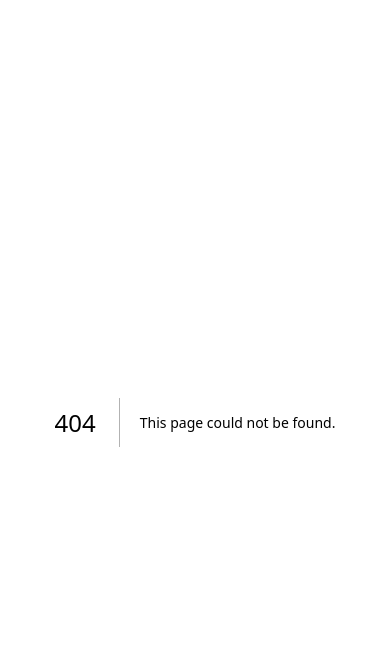
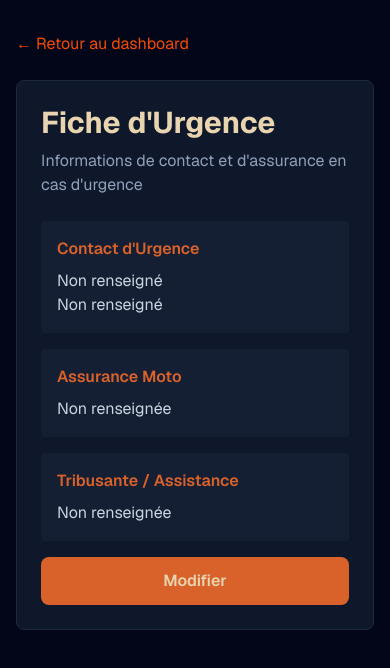
Before and after one commit to samuelathlan/kemia-motors, a Next.js app: page /emergency-info in a window 390 px wide. Before the commit this address had no page. Shown: the top 668 px of the page. Built offline with nearby package versions, Linux system fonts and the light colour scheme; no server answers.

Commit message:
Build: Emergency Info page (Fiche d'Urgence) - Full implementation
Features:
✅ View emergency contact info
✅ Edit emergency details (name, phone)
✅ Manage insurance info
✅ Link to Tribusante/assistance
✅ Edit/save workflow
✅ Professional UI with dark theme

Ready for production

```diff
--- /dev/null
+++ b/app/emergency-info/page.tsx
@@ -0,0 +1,258 @@
+'use client'
+
+import { useState, useEffect } from 'react'
+import { supabase } from '@/lib/supabase/client'
+import Link from 'next/link'
+
+interface EmergencyInfo {
+  id: string
+  member_id: string
+  contact_urgence_nom: string | null
+  contact_urgence_telephone: string | null
+  info_assurance: string | null
+  lien_tribusante: string | null
+  created_at: string
+  updated_at: string
+}
+
+export default function EmergencyInfoPage() {
+  const [emergencyInfo, setEmergencyInfo] = useState<EmergencyInfo | null>(null)
+  const [loading, setLoading] = useState(true)
+  const [editing, setEditing] = useState(false)
+  const [error, setError] = useState('')
+  const [success, setSuccess] = useState('')
+
+  const [formData, setFormData] = useState({
+    contact_urgence_nom: '',
+    contact_urgence_telephone: '',
+    info_assurance: '',
+    lien_tribusante: ''
+  })
+
+  useEffect(() => {
+    loadEmergencyInfo()
+  }, [])
+
+  async function loadEmergencyInfo() {
+    try {
+      setLoading(true)
+      const {
+        data: { user },
+      } = await supabase.auth.getUser()
+
+      if (!user) return
+
+      const { data, error: err } = await supabase
+        .from('member_emergency_info')
+        .select()
+        .eq('member_id', user.id)
+        .single()
+
+      if (err && err.code !== 'PGRST116') throw err
+
+      if (data) {
+        setEmergencyInfo(data)
+        setFormData({
+          contact_urgence_nom: data.contact_urgence_nom || '',
+          contact_urgence_telephone: data.contact_urgence_telephone || '',
+          info_assurance: data.info_assurance || '',
+          lien_tribusante: data.lien_tribusante || ''
+        })
+      }
+    } catch (err) {
+      setError(err instanceof Error ? err.message : 'Erreur de chargement')
+    } finally {
+      setLoading(false)
+    }
+  }
+
+  async function handleSubmit(e: React.FormEvent) {
+    e.preventDefault()
+    setError('')
+    setSuccess('')
+
+    try {
+      const {
+        data: { user },
+      } = await supabase.auth.getUser()
+
+      if (!user) throw new Error('Not authenticated')
+
+      if (emergencyInfo) {
+        const { error: err } = await supabase
+          .from('member_emergency_info')
+          .update(formData)
+          .eq('id', emergencyInfo.id)
+
+        if (err) throw err
+      } else {
+        const { error: err } = await supabase
+          .from('member_emergency_info')
+          .insert({
+            member_id: user.id,
+            ...formData
+          })
+
+        if (err) throw err
+      }
+
+      setSuccess('Informations d\'urgence sauvegardées')
+      setEditing(false)
+      await loadEmergencyInfo()
+    } catch (err) {
+      setError(err instanceof Error ? err.message : 'Erreur lors de la sauvegarde')
+    }
+  }
+
+  if (loading) {
+    return <div className="flex justify-center py-8">Chargement...</div>
+  }
+
+  return (
+    <div className="max-w-2xl mx-auto py-8 px-4">
+      <div className="mb-6">
+        <Link href="/dashboard" className="text-orange-600 hover:text-orange-500">
+          ← Retour au dashboard
+        </Link>
+      </div>
+
+      <div className="bg-slate-900 rounded-lg p-6 border border-slate-800">
+        <h1 className="text-3xl font-bold mb-2" style={{ color: '#E8D5B0' }}>
+          Fiche d'Urgence
+        </h1>
+        <p className="text-slate-400 mb-6">
+          Informations de contact et d'assurance en cas d'urgence
+        </p>
+
+        {error && (
+          <div className="p-3 rounded-lg bg-red-900/20 text-red-400 mb-4">
+            {error}
+          </div>
+        )}
+
+        {success && (
+          <div className="p-3 rounded-lg bg-green-900/20 text-green-400 mb-4">
+            {success}
+          </div>
+        )}
+
+        {!editing ? (
+          <div className="space-y-4">
+            <div className="bg-slate-800/50 rounded p-4">
+              <h2 className="font-semibold mb-2" style={{ color: '#D9622B' }}>
+                Contact d'Urgence
+              </h2>
+              <p className="text-slate-300">
+                {formData.contact_urgence_nom || 'Non renseigné'}
+              </p>
+              <p className="text-slate-300">
+                {formData.contact_urgence_telephone || 'Non renseigné'}
+              </p>
+            </div>
+
+            <div className="bg-slate-800/50 rounded p-4">
+              <h2 className="font-semibold mb-2" style={{ color: '#D9622B' }}>
+                Assurance Moto
+              </h2>
+              <p className="text-slate-300">
+                {formData.info_assurance || 'Non renseignée'}
+              </p>
+            </div>
+
+            <div className="bg-slate-800/50 rounded p-4">
+              <h2 className="font-semibold mb-2" style={{ color: '#D9622B' }}>
+                Tribusante / Assistance
+              </h2>
+              <p className="text-slate-300">
+                {formData.lien_tribusante ? (
+                  <a href={formData.lien_tribusante} className="text-orange-600 hover:text-orange-500">
+                    Accès à Tribusante
+                  </a>
+                ) : (
+                  'Non renseignée'
+                )}
+              </p>
+            </div>
+
+            <button
+              onClick={() => setEditing(true)}
+              className="btn-primary w-full"
+            >
+              Modifier
+            </button>
+          </div>
+        ) : (
+          <form onSubmit={handleSubmit} className="space-y-4">
+            <div>
+              <label className="block text-sm mb-2">Nom du contact d'urgence</label>
+              <input
+                type="text"
+                value={formData.contact_urgence_nom}
+                onChange={(e) =>
+                  setFormData({...formData, contact_urgence_nom: e.target.value})
+                }
+                className="w-full px-4 py-3 rounded-lg bg-slate-900 border border-slate-700 focus:border-orange-600 focus:outline-none text-white"
+                placeholder="ex: Jean Dupont"
+              />
+            </div>
+
+            <div>
+              <label className="block text-sm mb-2">Téléphone d'urgence</label>
+              <input
+                type="tel"
+                value={formData.contact_urgence_telephone}
+                onChange={(e) =>
+                  setFormData({...formData, contact_urgence_telephone: e.target.value})
+                }
+                className="w-full px-4 py-3 rounded-lg bg-slate-900 border border-slate-700 focus:border-orange-600 focus:outline-none text-white"
+                placeholder="ex: +33 6 12 34 56 78"
+              />
+            </div>
+
+            <div>
+              <label className="block text-sm mb-2">Informations d'assurance</label>
+              <textarea
+                value={formData.info_assurance}
+                onChange={(e) =>
+                  setFormData({...formData, info_assurance: e.target.value})
+                }
+                className="w-full px-4 py-3 rounded-lg bg-slate-900 border border-slate-700 focus:border-orange-600 focus:outline-none text-white"
+                placeholder="ex: Numéro de contrat, assureur, etc."
+                rows={3}
+              />
+            </div>
+
+            <div>
+              <label className="block text-sm mb-2">Lien Tribusante / Assistance</label>
+              <input
+                type="url"
+                value={formData.lien_tribusante}
+                onChange={(e) =>
+                  setFormData({...formData, lien_tribusante: e.target.value})
+                }
+                className="w-full px-4 py-3 rounded-lg bg-slate-900 border border-slate-700 focus:border-orange-600 focus:outline-none text-white"
+                placeholder="https://tribusante.com/..."
+              />
+            </div>
+
+            <div className="flex gap-3">
+              <button
+                type="submit"
+                className="btn-primary flex-1"
+              >
+                Sauvegarder
+              </button>
+              <button
+                type="button"
+                onClick={() => setEditing(false)}
+                className="flex-1 px-4 py-3 rounded-lg bg-slate-800 hover:bg-slate-700 border border-slate-700"
+              >
+                Annuler
+              </button>
+            </div>
+          </form>
+        )}
+      </div>
+    </div>
+  )
+}
```
